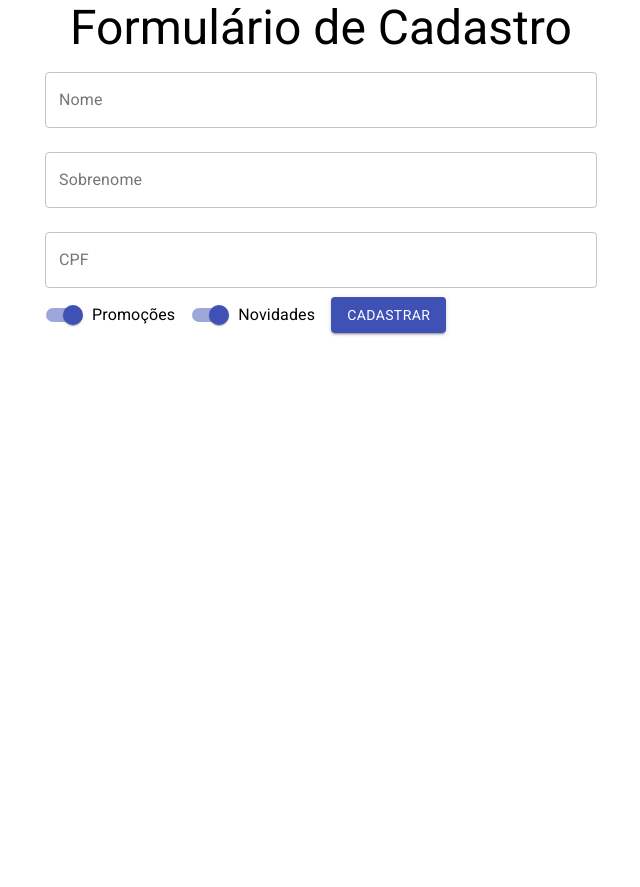
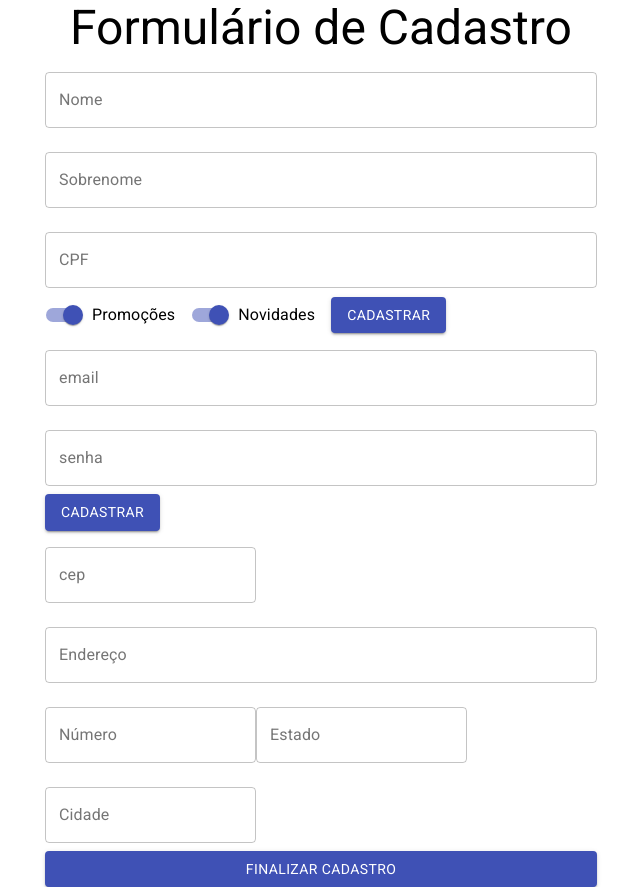
Before and after one commit to lucas-itenabler/React-Alura-Pt2, a React (Create React App) app: page / in a window 1280 px wide. Shown: the whole page, without its empty margins (319-959 px from the left). Before the commit the page ends 800 px from the top, so only its background shows below. Built offline with nearby package versions, Linux system fonts and the light colour scheme.

Commit message:
Adicionando mais campos ao formulário

```diff
--- /dev/null
+++ b/src/components/FormularioCadastro/DadosEntrega.jsx
@@ -0,0 +1,51 @@
+import React from "react";
+import { TextField, Button } from "@material-ui/core";
+
+function DadosEntrega() {
+  return (
+    <form>
+      <TextField
+        id="cep "
+        label="cep"
+        type="number"
+        variant="outlined"
+        margin="normal"
+      />
+      <TextField
+        id="endereco "
+        label="Endereço"
+        type="text"
+        variant="outlined"
+        margin="normal"
+        fullWidth
+      />
+      <TextField
+        id="numero "
+        label="Número"
+        type="number"
+        variant="outlined"
+        margin="normal"
+      />
+      <TextField
+        id="estado "
+        label="Estado"
+        type="number"
+        variant="outlined"
+        margin="normal"
+      />
+      <TextField
+        id="cidade "
+        label="Cidade"
+        type="number"
+        variant="outlined"
+        margin="normal"
+      />
+      <Button type="submit" variant="contained" color="primary" fullWidth>
+        Finalizar Cadastro
+      </Button>
+
+    </form>
+  );
+}
+
+export default DadosEntrega;
--- /dev/null
+++ b/src/components/FormularioCadastro/DadosPessoais.jsx
@@ -0,0 +1,84 @@
+import React, {useState} from 'react';
+import { TextField, Button, Switch, FormControlLabel } from "@material-ui/core";
+
+function DadosPessoais({aoEnviar, validarCPF}) {
+    const [nome, setNome] = useState("");
+    const [sobrenome, setSobrenome] = useState("");
+    const [cpf, setCpf] = useState("");
+    const [promocoes, setPromocoes] = useState(true);
+    const [novidades, setNovidades] = useState(true);
+    const [erros, setErrors] = useState({cpf:{valido:true, texto:""}})
+
+  return (
+    <form onSubmit={(event) => {
+        event.preventDefault();
+        aoEnviar({nome, sobrenome, cpf, promocoes, novidades})
+
+    }}>
+      <TextField
+      value={nome}
+      onChange={(event) => {
+          setNome(event.target.value);
+        }}
+        id="nome"
+        label="Nome"
+        variant="outlined"
+        margin="normal"
+        fullWidth
+      />
+      <TextField
+        value={sobrenome}
+        onChange={(event) => {
+          setSobrenome(event.target.value);
+        }}
+        id="sobrenome"
+        label="Sobrenome"
+        variant="outlined"
+        margin="normal"
+        fullWidth
+      />
+      <TextField
+        value={cpf}
+        onChange={(event) => {
+            setCpf(event.target.value);
+        }}
+
+        onBlur={(event)=>{
+            const ehValido = validarCPF(cpf) //Poder ser validarCPF(event.target.value)
+            setErrors({cpf:ehValido})
+        }}
+        error={!erros.cpf.valido}
+        helperText={erros.cpf.texto}
+        id="cpf"
+        label="CPF"
+        variant="outlined"
+        margin="normal"
+        fullWidth
+      />
+
+      <FormControlLabel
+        label="Promoções"
+        control={<Switch
+            checked={promocoes}
+            onChange={(event)=>{
+            setPromocoes(event.target.checked)
+        }} name="promocoes"  color="primary" />}
+      />
+      <FormControlLabel
+        label="Novidades"
+        control={<Switch
+            checked={novidades}
+            onChange={(event)=>{
+            setNovidades(event.target.checked)
+        }}
+            name="novidades"  color="primary" />}
+      />
+
+      <Button type="submit" variant="contained" color="primary">
+        Cadastrar
+      </Button>
+    </form>
+  );
+}
+
+export default DadosPessoais;
--- /dev/null
+++ b/src/components/FormularioCadastro/DadosUsuarios.jsx
@@ -0,0 +1,28 @@
+import React from "react";
+import { TextField, Button } from "@material-ui/core";
+
+function DadosUsuario() {
+  return (
+    <form>
+      <TextField
+        id="email"
+        label="email"
+        type="email"
+        variant="outlined"
+        margin="normal"
+        fullWidth
+      />
+      <TextField
+        id="senha"
+        label="senha"
+        type="password"
+        variant="outlined"
+        margin="normal"
+        fullWidth
+      />
+      <Button type="submit" variant="contained" color="primary">Cadastrar</Button>
+    </form>
+  );
+}
+
+export default DadosUsuario;
--- a/src/components/FormularioCadastro/FormularioCadastro.jsx
+++ b/src/components/FormularioCadastro/FormularioCadastro.jsx
@@ -1,83 +1,16 @@
 import React, {useState} from "react";
-import { TextField, Button, Switch, FormControlLabel } from "@material-ui/core";
+import DadosEntrega from "./DadosEntrega";
+import DadosPessoais from "./DadosPessoais";
+import DadosUsuario from "./DadosUsuarios";
 
 function FormularioCadastro({aoEnviar, validarCPF}) {
-    const [nome, setNome] = useState("");
-    const [sobrenome, setSobrenome] = useState("");
-    const [cpf, setCpf] = useState("");
-    const [promocoes, setPromocoes] = useState(true);
-    const [novidades, setNovidades] = useState(true);
-    const [erros, setErrors] = useState({cpf:{valido:true, texto:""}})
 
   return (
-    <form onSubmit={(event) => {
-        event.preventDefault();
-        aoEnviar({nome, sobrenome, cpf, promocoes, novidades})
-
-    }}>
-      <TextField
-      value={nome}
-      onChange={(event) => {
-          setNome(event.target.value);
-        }}
-        id="nome"
-        label="Nome"
-        variant="outlined"
-        margin="normal"
-        fullWidth
-      />
-      <TextField
-        value={sobrenome}
-        onChange={(event) => {
-          setSobrenome(event.target.value);
-        }}
-        id="sobrenome"
-        label="Sobrenome"
-        variant="outlined"
-        margin="normal"
-        fullWidth
-      />
-      <TextField
-        value={cpf}
-        onChange={(event) => {
-            setCpf(event.target.value);
-        }}
-
-        onBlur={(event)=>{
-            const ehValido = validarCPF(cpf) //Poder ser validarCPF(event.target.value)
-            setErrors({cpf:ehValido})
-        }}
-        error={!erros.cpf.valido}
-        helperText={erros.cpf.texto}
-        id="cpf"
-        label="CPF"
-        variant="outlined"
-        margin="normal"
-        fullWidth
-      />
-
-      <FormControlLabel
-        label="Promoções"
-        control={<Switch
-            checked={promocoes}
-            onChange={(event)=>{
-            setPromocoes(event.target.checked)
-        }} name="promocoes"  color="primary" />}
-      />
-      <FormControlLabel
-        label="Novidades"
-        control={<Switch
-            checked={novidades}
-            onChange={(event)=>{
-            setNovidades(event.target.checked)
-        }}
-            name="novidades"  color="primary" />}
-      />
-
-      <Button type="submit" variant="contained" color="primary">
-        Cadastrar
-      </Button>
-    </form>
+    <>
+        <DadosPessoais aoEnviar={aoEnviar} validarCPF={validarCPF} />
+        <DadosUsuario />
+        <DadosEntrega />
+    </>
   );
 }
 
```
